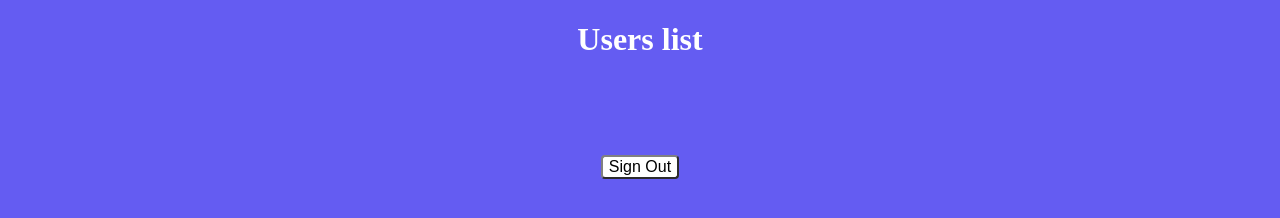
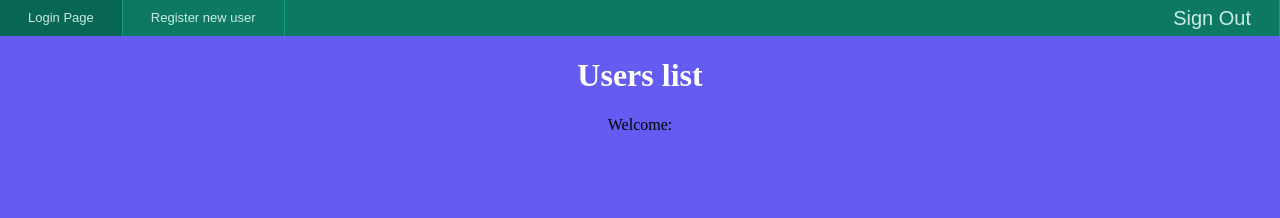
Before and after one commit to ritsho/nodejs-firebase-crud1, a website with bundled scripts: page public/users_page.html in a window 1280 px wide. Built offline with nearby package versions, Linux system fonts and the light colour scheme; no server answers.

Commit message:
user_page desing

```diff
--- a/public/signup.js
+++ b/public/signup.js
@@ -53,7 +53,7 @@ btnCreate.onclick = function () {
       createUser(user.uid, newUser);
 
       // נעבור לעמוד הכניסה שוב - כדי שהמשתמש יוכל להכנס עם הסיסמה שלו
-      //window.location.href = "index.html";
+      window.location.href = "index.html";
     })
     .catch((error) => {
       // המשתמש לא הצליח לבצע רישום - נציג את השגיאה
--- a/public/users_page.css
+++ b/public/users_page.css
@@ -1,30 +1,66 @@
 body {
     background-color: #645cf2;
     height: 100vh;
+    text-align: center;
     margin: 0;
 }
 
 h1 {
-    text-align:center;
     color: white;
 }
-#table-container{
-    table, th, td {
-        width:600px;
+
+#table-container {
+
+    table,
+    th,
+    td {
+        width: 600px;
         border: 1px solid;
-        background-color: white;}
+        background-color: white;
+    }
+
     display: ruby-text;
     margin:0;
     text-align: center;
     padding: 20px;
 }
 
-#btnSignOut{
-    display:block;
-    margin:auto;
+#btnSignOut {
     border-radius: 4px;
-    background-color: white;
-    border-color: gray;
-    font-size: 16px;
+    margin: auto;
+    font-size: 20px;
 
 }
+
+/* https://www.otallu.com/tutorials/simple-navigation-bar-with-html-css/ */
+ul.nav {
+    margin: 0;
+    padding: 0;
+    list-style: none;
+    height: 36px;
+    line-height: 36px;
+    background: #0d7963;
+    font-family: Arial, Helvetica, sans-serif;
+    font-size: 13px;
+}
+
+ul.nav li:last-child {
+    float: right;
+}
+
+ul.nav li {
+    border-right: 1px solid #189b80;
+    float: left;
+}
+
+ul.nav a {
+    display: block;
+    padding: 0 28px;
+    color: #ccece6;
+    text-decoration: none;
+}
+
+ul.nav a:hover,
+ul.nav li.current a {
+    background: #086754;
+}
--- a/public/users_page.html
+++ b/public/users_page.html
@@ -4,12 +4,17 @@
     <title>Users page</title>
   </head>
   <body>
+    <ul class="nav">
+      <li><a href="/public/index.html">Login Page</a></li>
+      <li><a href="/public/signup.html">Register new user</a></li>
+      <li><a href="#" id="btnSignOut">Sign Out</a></li>
+    </ul>
+
     <h1>Users list</h1>
+    <p>Welcome: <span id="username"></span></p>
     <link rel="stylesheet" href="users_page.css" />
     <script src="users_page.js" type="module"></script>
 
     <div id="table-container"></div>
-    <button id="btnSignOut">Sign Out</button>
-
   </body>
 </html>
--- a/public/users_page.js
+++ b/public/users_page.js
@@ -22,9 +22,13 @@ const app = initializeApp(firebaseConfig);
 // נשיג את הפרטים של המשתמש שנכנס
 const urlParams = new URLSearchParams(window.location.search);
 const email = urlParams.get("email");
+
 console.log(email);
 const uid = urlParams.get("uid");
 console.log(uid);
+
+const currentUser = document.getElementById("username");
+currentUser.innerText = email;
 
 let allUsers = await getAllUsers();
 
```
